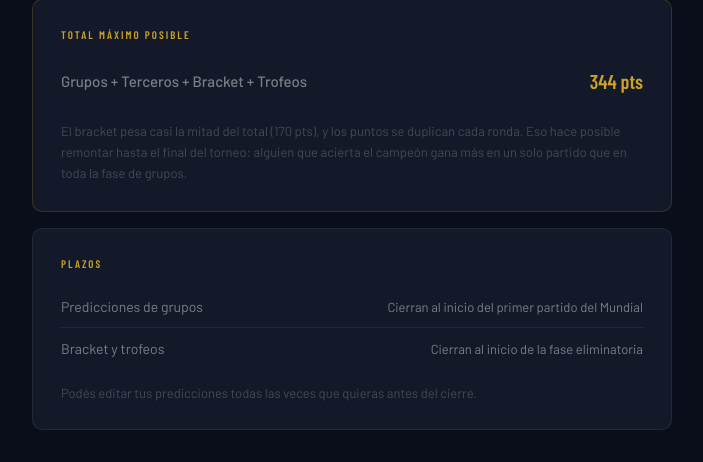
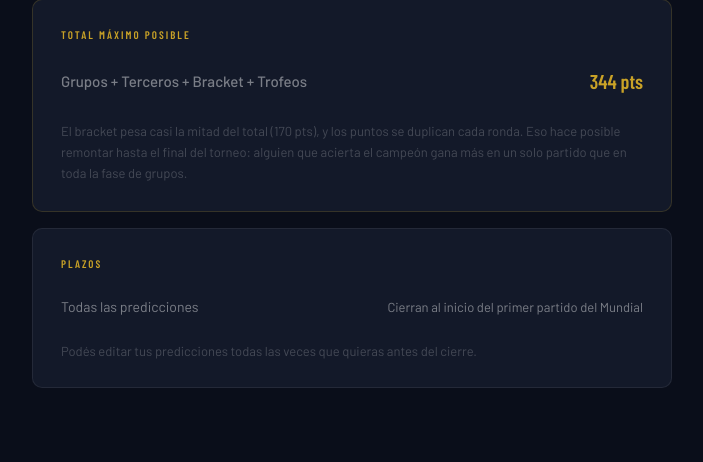
Before and after one commit to yamilpalmiero/maldinis, a Django app: page /accounts/reglamento/ in a window 1280 px wide. Shown: the part 1331-1793 px from the top of the page, without its empty margins (288-991 px from the left). After the commit the page ends 1719 px from the top, so only its background shows below. Run offline with Django 5.2, Linux system fonts and the light colour scheme; a user stored in the database is signed in; tables that the repository leaves empty hold one stand-in row (values such as "Sample post"); parts of the project's set-up code (start-up, migrations or seed data) failed here and were passed over.

Commit message:
fix(deadline): unifica texto de plazos en modal y reglamento al inicio del Mundial
Co-Authored-By: Claude Sonnet 4.6 <noreply@anthropic.com>

```diff
--- a/app/accounts/templates/accounts/reglamento.html
+++ b/app/accounts/templates/accounts/reglamento.html
@@ -126,12 +126,8 @@
         <h2 class="section-title">Plazos</h2>
         <ul class="rules-list">
             <li>
-                <span>Predicciones de grupos</span>
+                <span>Todas las predicciones</span>
                 <span style="color: var(--text-secondary); font-size: 13px; text-align: right;">Cierran al inicio del primer partido del Mundial</span>
-            </li>
-            <li>
-                <span>Bracket y trofeos</span>
-                <span style="color: var(--text-secondary); font-size: 13px; text-align: right;">Cierran al inicio de la fase eliminatoria</span>
             </li>
         </ul>
         <p style="color: var(--text-muted); font-size: 13px; margin-top: 16px;">
--- a/app/templates/base.html
+++ b/app/templates/base.html
@@ -431,7 +431,7 @@
             </ul>
 
             <p style="color: var(--text-muted); font-size: 13px; margin-top: 20px; line-height: 1.5;">
-                Predicciones de grupos cierran al inicio del Mundial. El bracket y los trofeos cierran al inicio de la fase eliminatoria.
+                Todas las predicciones (grupos, terceros, bracket y trofeos) cierran al inicio del primer partido del Mundial.
             </p>
             <p style="color: var(--text-muted); font-size: 13px; margin-top: 12px; line-height: 1.5;">
                 Si marcás "No volver a mostrar", siempre podrás consultar el reglamento desde el enlace en la parte superior izquierda.
```
